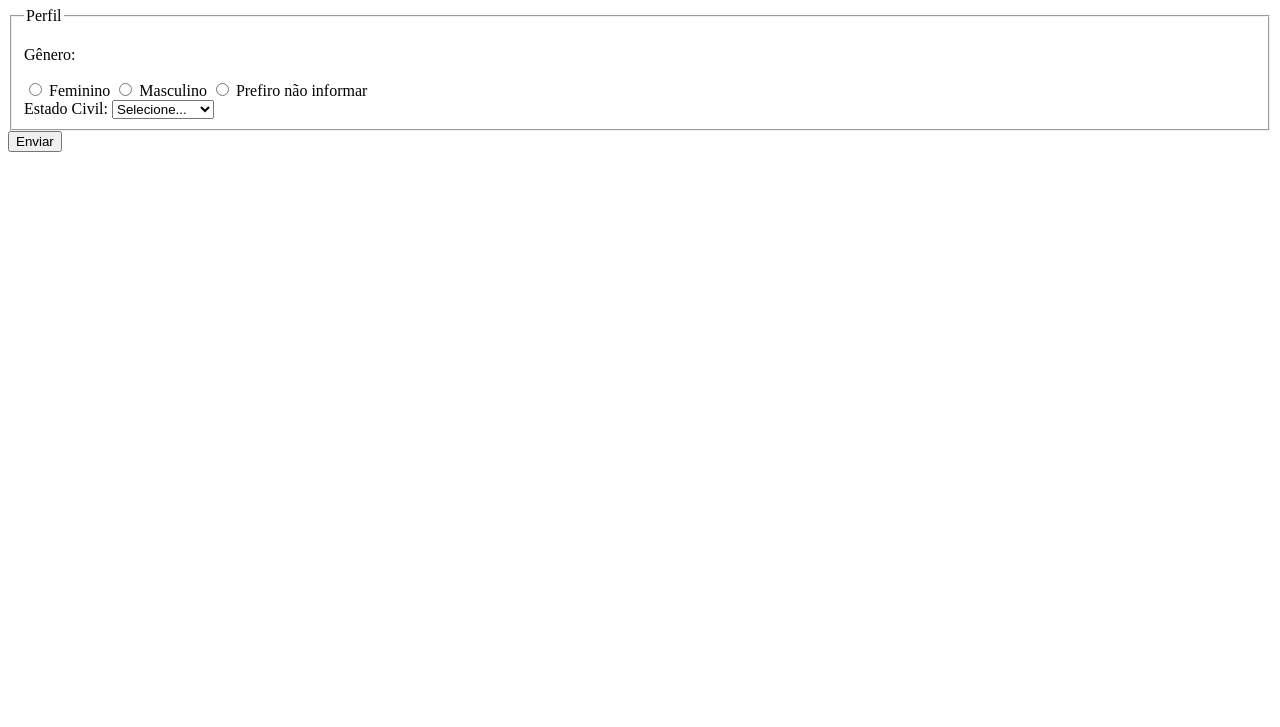
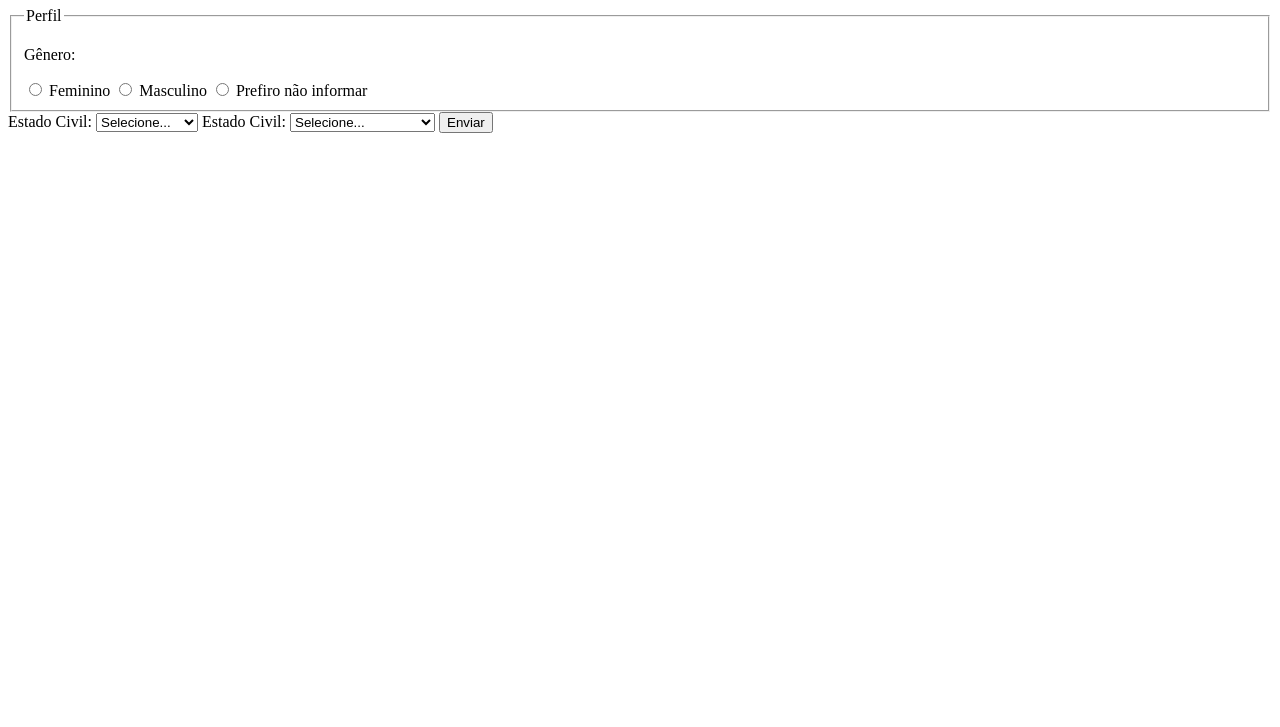
Before and after one commit to helder-marques/Formulario, a plain HTML site: page index.html in a window 1280 px wide. Shown: the part 73-800 px from the top of the page. Drawn offline with Linux system fonts and the light colour scheme.

Commit message:
Adiciona opcoes de estado

```diff
--- a/index.html
+++ b/index.html
@@ -54,6 +54,7 @@
           <input type="radio" name="userGender" value="notInformed" />
           <label for="userGender">Prefiro não informar</label>
           <br />
+        </fieldset>
         <label for="maritalStatus">Estado Civil:</label>
         <select name="maritalStatus">
           <option value="notInformed">Selecione...</option>
@@ -62,7 +63,38 @@
           <option value="divorciado">Divorciado(a)</option>
           <option value="viuvo">Viúvo(a)</option>
         </select>
-        </fieldset>
+
+        <label for="userState">Estado Civil:</label>
+        <select name="userState">
+          <option value="selecione">Selecione...</option>
+          <option value="Acre">Acre</option>
+          <option value="Alagoas">Alagoas</option>
+          <option value="Amapá">Amapá</option>
+          <option value="Amazonas">Amazonas</option>
+          <option value="Bahia">Bahia</option>
+          <option value="Ceará">Ceará</option>
+          <option value="Distrito Federal">Distrito Federal</option>
+          <option value="Espirito Santo">Espirito Santo</option>
+          <option value="Goiás">Goiás</option>
+          <option value="Maranhão">Maranhão</option>
+          <option value="Mato Grosso do Sul">Mato Grosso do Sul</option>
+          <option value="Mato Grosso">Mato Grosso</option>
+          <option value="Minas Gerais">Minas Gerais</option>
+          <option value="Pará">Pará</option>
+          <option value="Paraíba">Paraíba</option>
+          <option value="Paraná">Paraná</option>
+          <option value="Pernambuco">Pernambuco</option>
+          <option value="Piauí">Piauí</option>
+          <option value="Rio de Janeiro">Rio de Janeiro</option>
+          <option value="Rio Grande do Norte">Rio Grande do Norte</option>
+          <option value="Rio Grande do Sul">Rio Grande do Sul</option>
+          <option value="Rondônia">Rondônia</option>
+          <option value="Roraima">Roraima</option>
+          <option value="Santa Catarina">Santa Catarina</option>
+          <option value="São Paulo">São Paulo</option>
+          <option value="Sergipe">Sergipe</option>
+          <option value="Tocantins">Tocantins</option>
+        </select>
         <button type="submit">Enviar</button>
       </form>
     </section>
```
Lines whose indentation alone changed are shown as unchanged.
